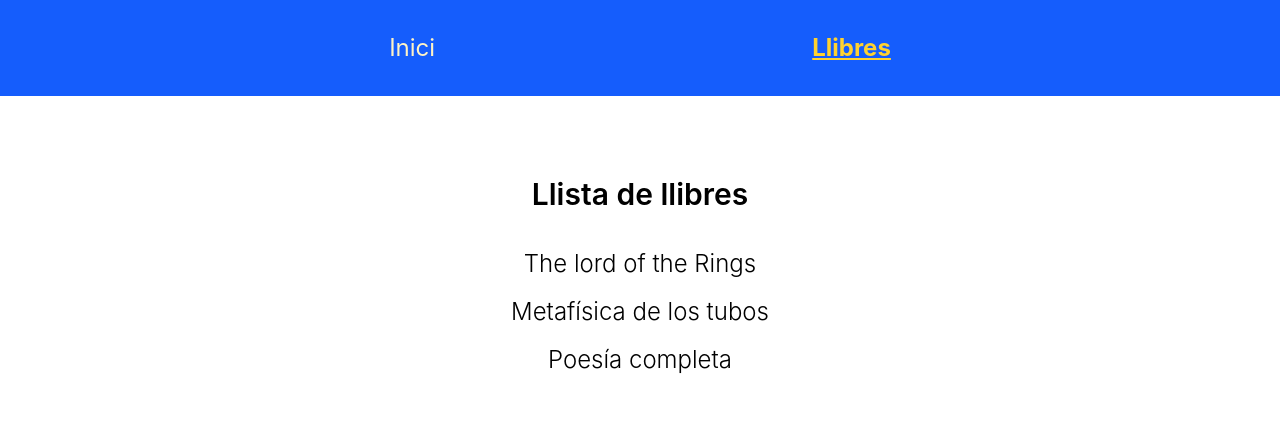
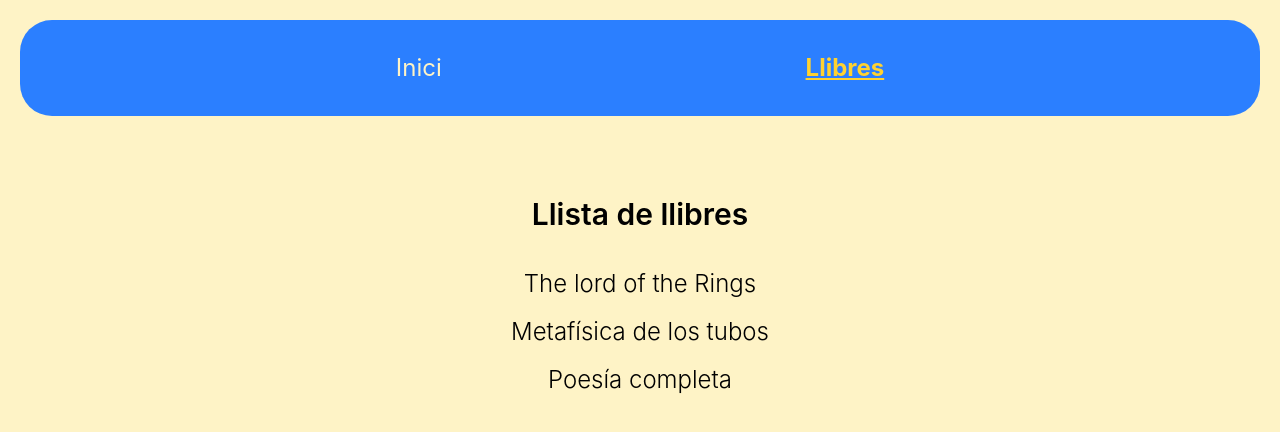
Before and after one commit to isahun/Sprint5_AdvancedAngular, an Angular app: page /books in a window 1280 px wide. Shown: the top 432 px of the page. Built offline with nearby package versions, Linux system fonts and the light colour scheme.

Commit message:
chore: update app shell nav and index.html

```diff
--- a/src/app/app.html
+++ b/src/app/app.html
@@ -1,4 +1,4 @@
-<nav class="bg-blue-600 text-amber-100 text-2xl flex gap-5 p-8 justify-evenly mb-10">
+<nav class="bg-blue-500 text-amber-100 text-2xl flex gap-5 p-8 justify-evenly mb-10 m-5 rounded-4xl">
   <a routerLink="/" routerLinkActive="active-link" [routerLinkActiveOptions]="{ exact: true }">Inici</a>
   <a routerLink="books" routerLinkActive="active-link" [routerLinkActiveOptions]="{ exact: true }">Llibres</a>
 </nav>
--- a/src/index.html
+++ b/src/index.html
@@ -7,7 +7,7 @@
   <meta name="viewport" content="width=device-width, initial-scale=1">
   <link rel="icon" type="image/x-icon" href="favicon.ico">
 </head>
-<body>
+<body class="bg-amber-100">
   <app-root></app-root>
 </body>
 </html>
```
